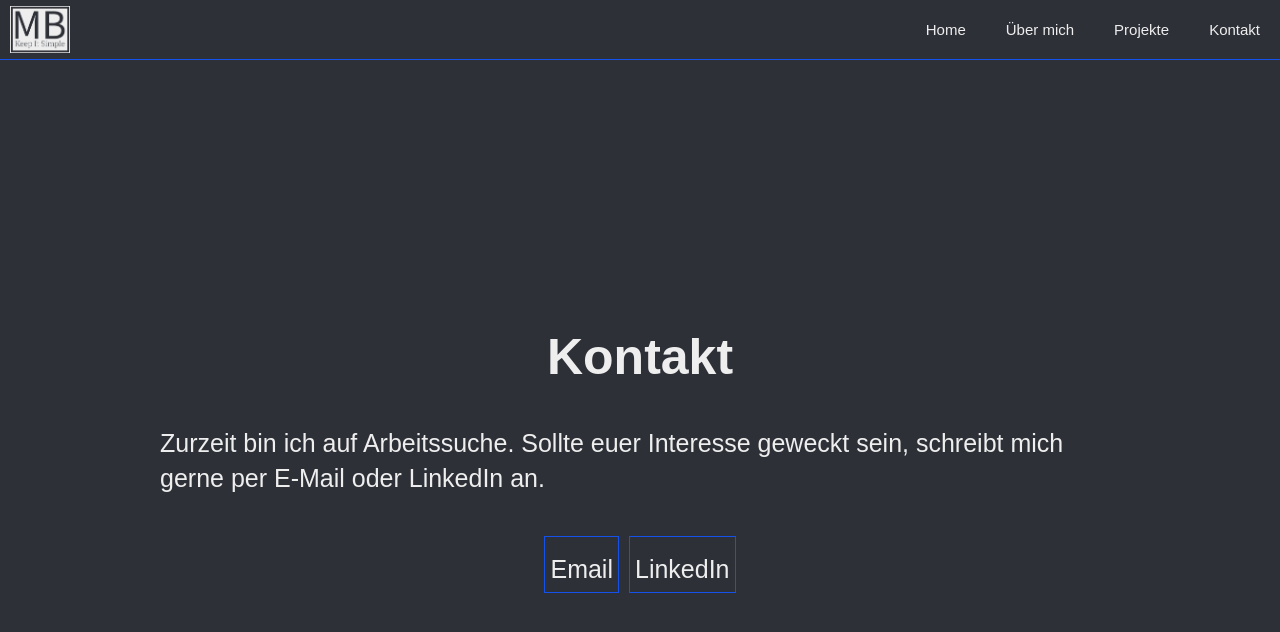
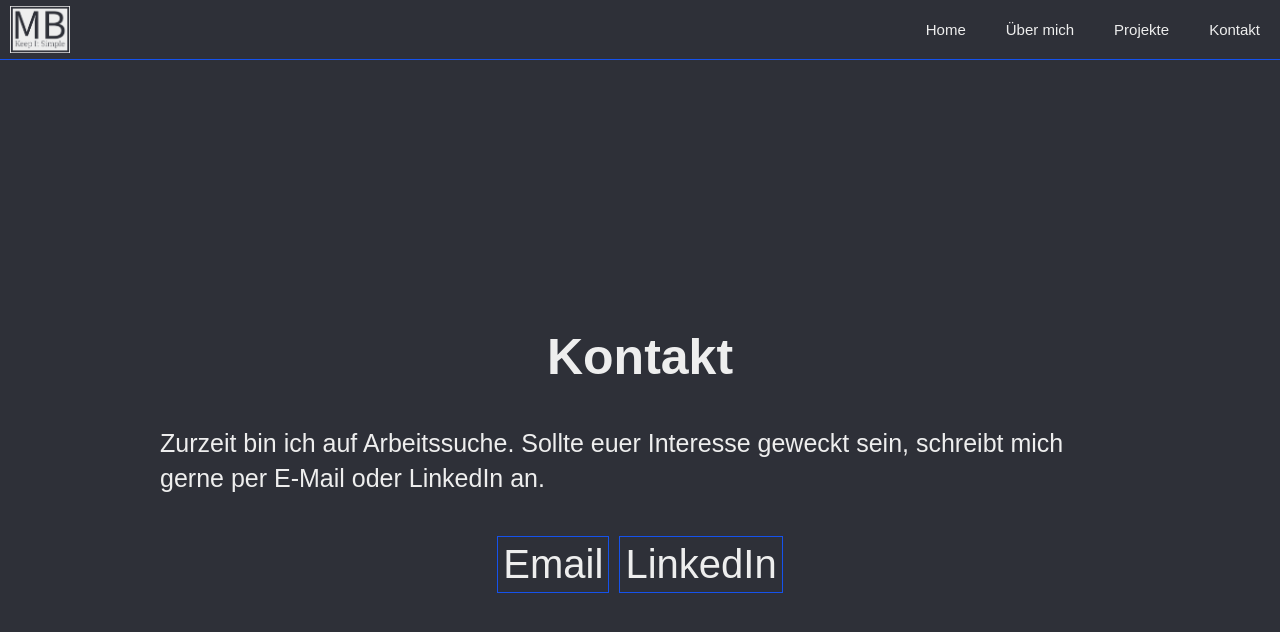
Before and after one commit to BarloGER/Portfolio, a React (Create React App) app: page /Contact in a window 1280 px wide. Shown: the top 632 px of the page. Built offline with nearby package versions, Linux system fonts and the light colour scheme.

Commit message:
changed buttons, added cursor: pointer

```diff
--- a/src/components/Contact.js
+++ b/src/components/Contact.js
@@ -12,18 +12,16 @@ export default function Contact() {
           </p>
         </article>
         <div className="contact-info">
-          <button>
-            <a href="mailto:barlozewski.mike@gmail.com">Email</a>
-          </button>
-          <button>
+          <a href="mailto:barlozewski.mike@gmail.com">
+            <button>Email</button>
+          </a>
           <a
             href="https://www.linkedin.com/in/mike-barlozewski/"
             target="_blank"
             rel="noreferrer"
           >
-              LinkedIn
+            <button>LinkedIn</button>
           </a>
-          </button>
         </div>
       </div>
     </main>
--- a/src/components/Projects.js
+++ b/src/components/Projects.js
@@ -18,24 +18,20 @@ export default function Projects() {
             </a>
           </div>
           <div className="buttons">
-            <button>
             <a
               href="https://github.com/BarloGER/fp"
               target="_blank"
               rel="noreferrer"
             >
-                Frontend
+              <button>Frontend</button>
             </a>
-            </button>
-            <button>
             <a
               href="https://github.com/BarloGER/fp-backend"
               target="_blank"
               rel="noreferrer"
             >
-                Backend
+              <button>Backend</button>
             </a>
-            </button>
           </div>
           <div className="description">
             <p>
@@ -55,24 +51,20 @@ export default function Projects() {
             </a>
           </div>
           <div className="buttons">
-            <button>
             <a
               href="https://github.com/BarloGER/poke-fight"
               target="_blank"
               rel="noreferrer"
             >
-                Frontend
+              <button>Frontend</button>
             </a>
-            </button>
-            <button>
             <a
               href="https://github.com/BarloGER/poke-fight-backend-server"
               target="_blank"
               rel="noreferrer"
             >
-                Backend
+              <button>Backend</button>
             </a>
-            </button>
           </div>
           <div className="description">
             <p>
@@ -92,24 +84,20 @@ export default function Projects() {
             </a>
           </div>
           <div className="buttons">
-            <button>
             <a
               href="https://github.com/BarloGER/react-cookbook"
               target="_blank"
               rel="noreferrer"
             >
-                Frontend
+              <button>Frontend</button>
             </a>
-            </button>
-            <button>
             <a
               href="https://github.com/BarloGER/cookbook-api"
               target="_blank"
               rel="noreferrer"
             >
-                Backend
+              <button>Backend</button>
             </a>
-            </button>
           </div>
           <div className="description">
             <p>
--- a/src/styles/global.css
+++ b/src/styles/global.css
@@ -24,6 +24,7 @@ button {
   color: var(--color-secondary);
   border: 1px solid var(--color-tertiary);
   padding: 0.5rem;
+  cursor: pointer;
 }
 
 button:hover {
@@ -39,4 +40,5 @@ ul {
 a {
   text-decoration: none;
   color: var(--color-secondary);
+  cursor: pointer;
 }
```
Lines whose indentation alone changed are shown as unchanged.
